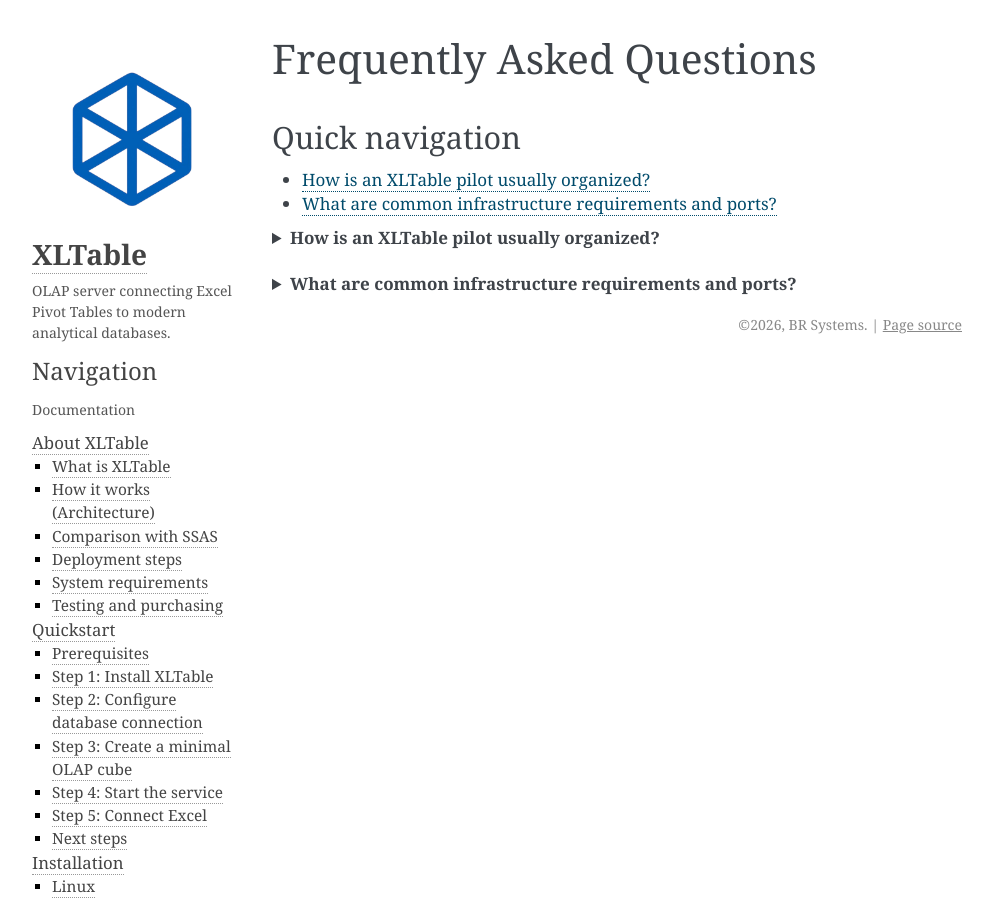
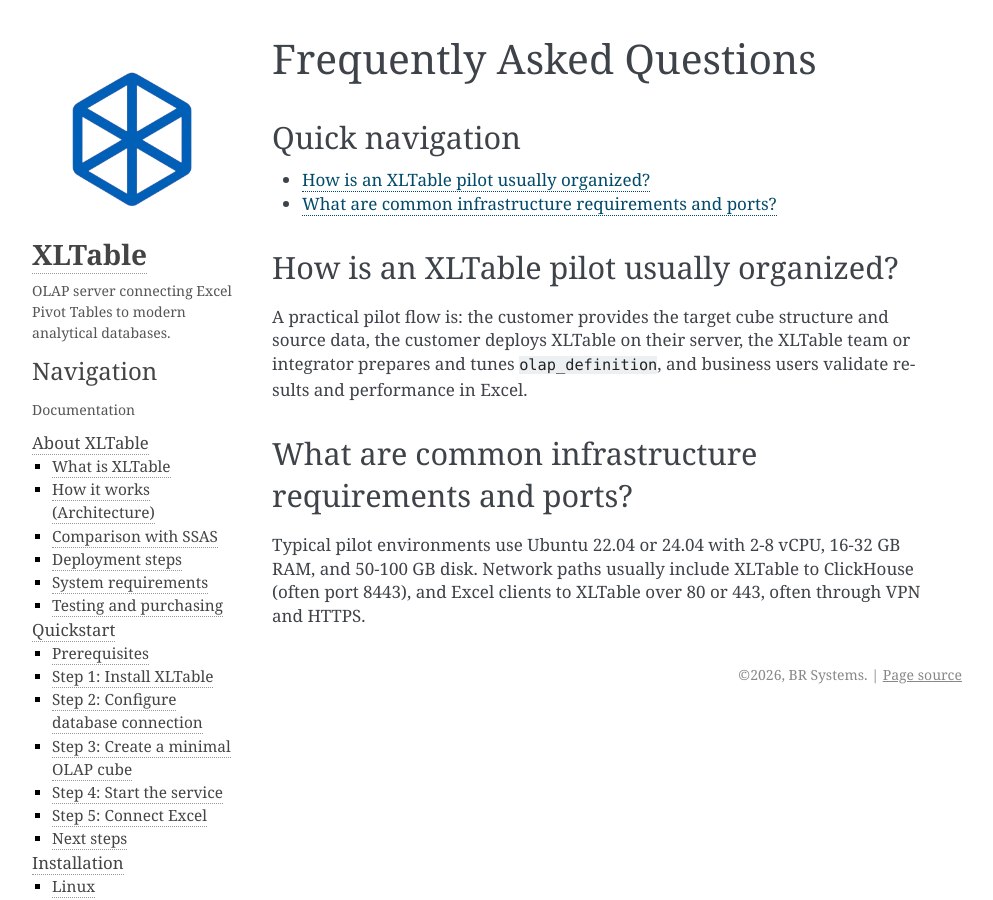
Before and after one commit to brmoscow/xltable, a Sphinx documentation site: the page built from docs/support_knowledge_base.rst, in a window 1280 px wide. Shown: the whole page, without its empty margins (148-1141 px from the left). Built offline with Sphinx 7.4.7, drawn with Linux system fonts in a browser that asks for light colours; some of the changed text lies outside the part shown.

Commit message:
make FAQ layout compatible with GitHub preview
Made-with: Cursor

```diff
--- a/docs/support_knowledge_base.rst
+++ b/docs/support_knowledge_base.rst
@@ -7,22 +7,16 @@ Quick navigation
 - `How is an XLTable pilot usually organized? <#pilot-flow>`_
 - `What are common infrastructure requirements and ports? <#infrastructure-and-ports>`_
 
-.. raw:: html
+.. _pilot-flow:
 
-   <details id="pilot-flow">
-   <summary><strong>How is an XLTable pilot usually organized?</strong></summary>
-   <p>
-   A practical pilot flow is: the customer provides the target cube structure and source data,
-   the customer deploys XLTable on their server, the XLTable team or integrator prepares and tunes
-   <code>olap_definition</code>, and business users validate results and performance in Excel.
-   </p>
-   </details>
-   <br>
-   <details id="infrastructure-and-ports">
-   <summary><strong>What are common infrastructure requirements and ports?</strong></summary>
-   <p>
-   Typical pilot environments use Ubuntu 22.04 or 24.04 with 2-8 vCPU, 16-32 GB RAM,
-   and 50-100 GB disk. Network paths usually include XLTable to ClickHouse (often port 8443),
-   and Excel clients to XLTable over 80 or 443, often through VPN and HTTPS.
-   </p>
-   </details>
+How is an XLTable pilot usually organized?
+-------------------------------------------
+
+A practical pilot flow is: the customer provides the target cube structure and source data, the customer deploys XLTable on their server, the XLTable team or integrator prepares and tunes ``olap_definition``, and business users validate results and performance in Excel.
+
+.. _infrastructure-and-ports:
+
+What are common infrastructure requirements and ports?
+------------------------------------------------------
+
+Typical pilot environments use Ubuntu 22.04 or 24.04 with 2-8 vCPU, 16-32 GB RAM, and 50-100 GB disk. Network paths usually include XLTable to ClickHouse (often port 8443), and Excel clients to XLTable over 80 or 443, often through VPN and HTTPS.
```
